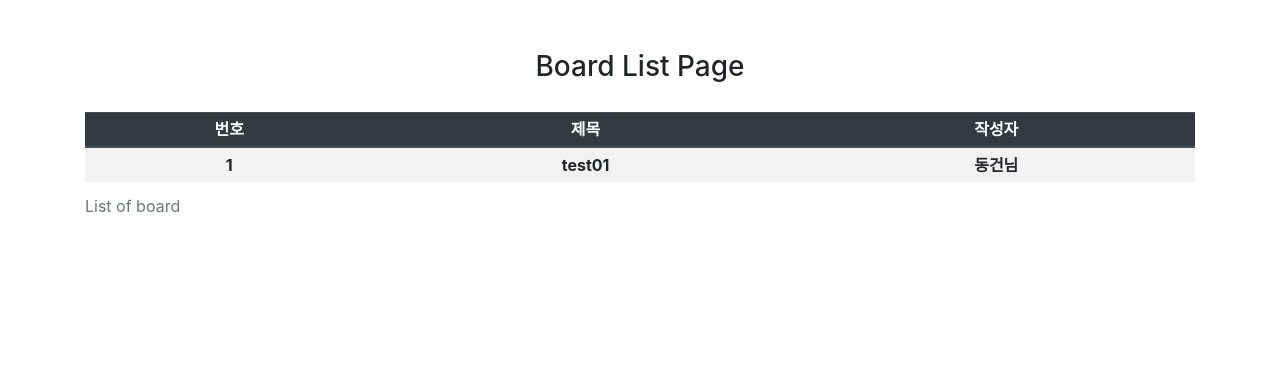
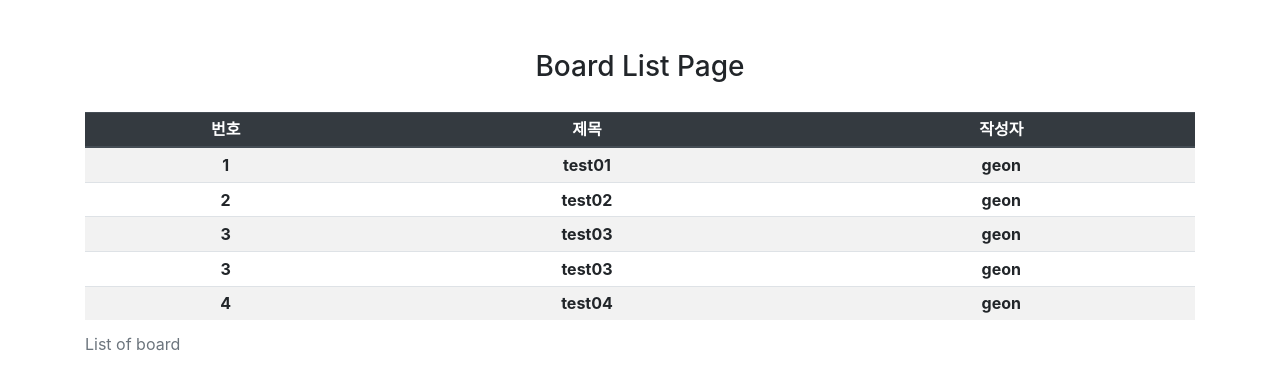
Before and after one commit to geon-k/geon-k.github.io, a plain HTML site: page index.html in a window 1280 px wide. Drawn offline with nearby package versions, Linux system fonts and the light colour scheme.

Commit message:
Update index.html

```diff
--- a/index.html
+++ b/index.html
@@ -43,10 +43,29 @@
 				<tr>
 					<th>1</th>
 					<th>test01</th>
-						<th>동건님</th>
+					<th>geon</th>
+				</tr>
+				<tr>
+					<th>2</th>
+					<th>test02</th>
+					<th>geon</th>
+				</tr>
+				<tr>
+					<th>3</th>
+					<th>test03</th>
+					<th>geon</th>
+				</tr>
+				<tr>
+					<th>3</th>
+					<th>test03</th>
+					<th>geon</th>
+				</tr>
+				<tr>
+					<th>4</th>
+					<th>test04</th>
+					<th>geon</th>
 				</tr>
 		    	<tbody>
 		</table>
 	    </div>
-
 	</body>
```
Lines whose indentation alone changed are shown as unchanged.
